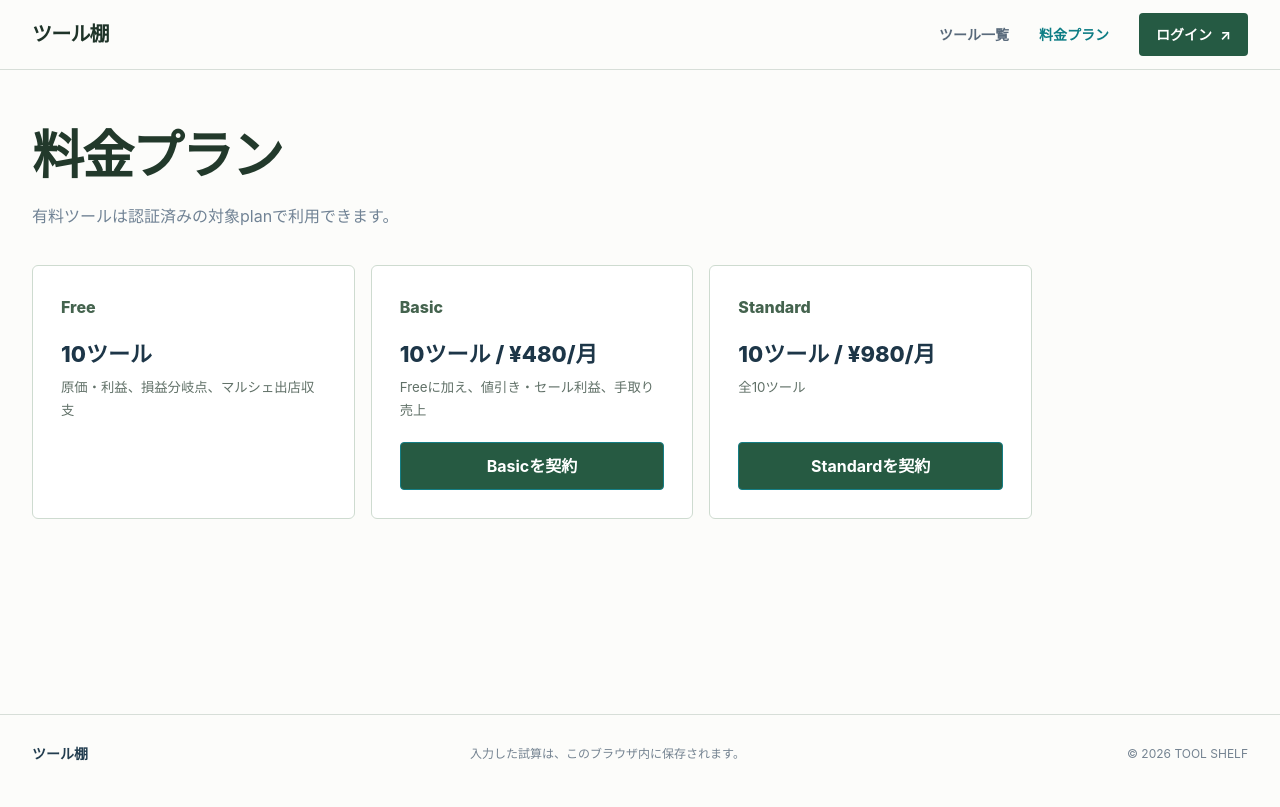
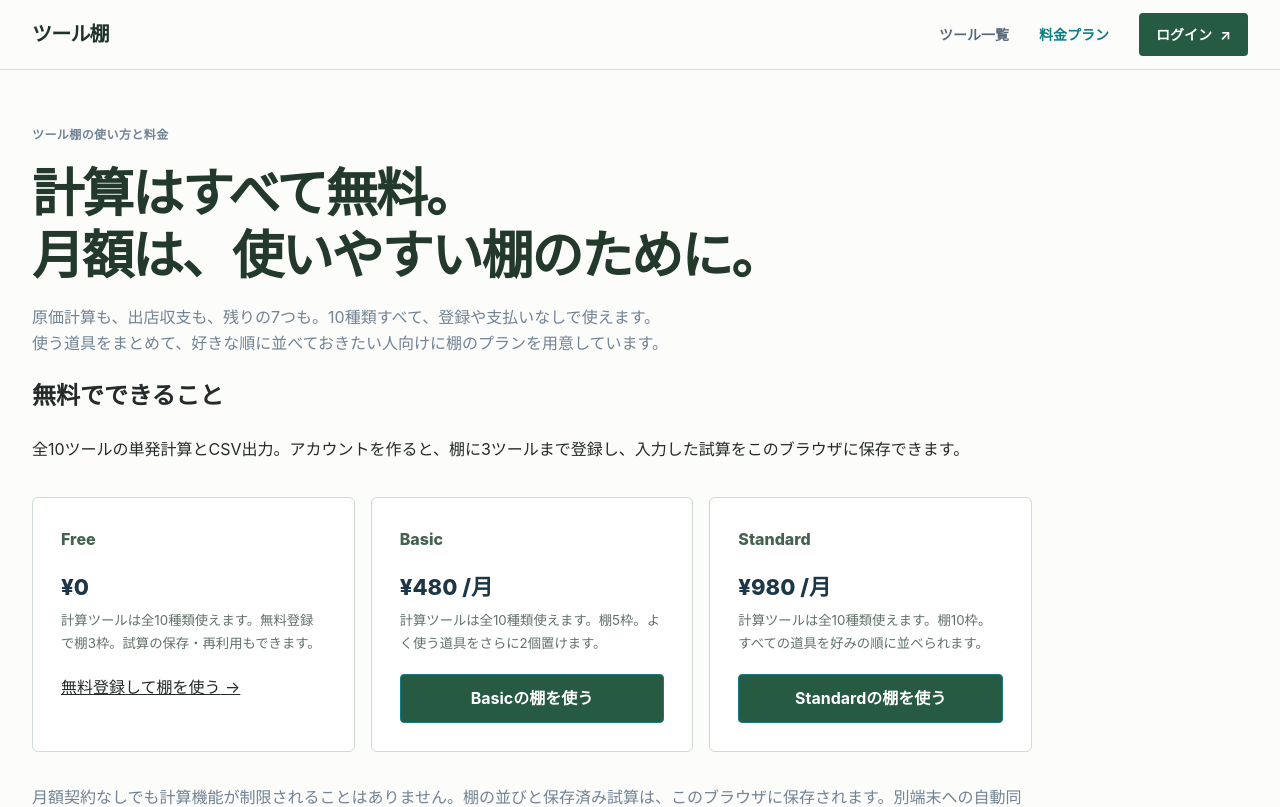
Before and after one commit to takkun-studio/tool-shelf, a React (Vite) app: page /pricing in a window 1280 px wide. Shown: the top 807 px of the page. Built offline with nearby package versions, Linux system fonts and the light colour scheme; no server answers.

Commit message:
Describe subscription as customizable shelf storage, not calculator unlock

```diff
--- a/src/pages/Pricing.tsx
+++ b/src/pages/Pricing.tsx
@@ -1,17 +1,35 @@
 import { useAuth } from '@clerk/react';
-import { useNavigate } from 'react-router-dom';
-import { accessibleToolCount } from '../lib/access';
+import { Link, useNavigate } from 'react-router-dom';
 const workerUrl = import.meta.env.VITE_WORKER_API_URL;
-const count = (plan: 'free' | 'basic' | 'standard') => `${accessibleToolCount(plan)}ツール`;
+
 export function Pricing() {
-  const { getToken, isLoaded, isSignedIn } = useAuth(), navigate = useNavigate();
+  const { getToken, isLoaded, isSignedIn } = useAuth();
+  const navigate = useNavigate();
   const checkout = async (plan: 'basic' | 'standard') => {
     if (!isLoaded || !isSignedIn) { navigate('/login'); return; }
     if (!workerUrl) return;
     const token = await getToken();
-    const response = await fetch(`${workerUrl}/v1/billing/checkout`, { method: 'POST', headers: { Authorization: `Bearer ${token}`, 'content-type': 'application/json' }, body: JSON.stringify({ plan }) });
+    const response = await fetch(`${workerUrl}/v1/billing/checkout`, {
+      method: 'POST',
+      headers: { Authorization: `Bearer ${token}`, 'content-type': 'application/json' },
+      body: JSON.stringify({ plan }),
+    });
     const body = await response.json().catch(() => null) as { url?: unknown } | null;
     if (response.ok && typeof body?.url === 'string') window.location.assign(body.url);
   };
-  return <section className="pricing"><h1>料金プラン</h1><p>有料ツールは認証済みの対象planで利用できます。</p><dl><div><dt>Free</dt><dd>{count('free')}</dd><small>原価・利益、損益分岐点、マルシェ出店収支</small></div><div><dt>Basic</dt><dd>{count('basic')} / ¥480/月</dd><small>Freeに加え、値引き・セール利益、手取り売上</small><button onClick={() => { void checkout('basic'); }}>Basicを契約</button></div><div><dt>Standard</dt><dd>{count('standard')} / ¥980/月</dd><small>全10ツール</small><button onClick={() => { void checkout('standard'); }}>Standardを契約</button></div></dl></section>;
+  return <section className="pricing shelf-pricing">
+    <p className="shelf-quiet-label">ツール棚の使い方と料金</p>
+    <h1>計算はすべて無料。<br/>月額は、使いやすい棚のために。</h1>
+    <p>原価計算も、出店収支も、残りの7つも。10種類すべて、登録や支払いなしで使えます。<br/>使う道具をまとめて、好きな順に並べておきたい人向けに棚のプランを用意しています。</p>
+    <div className="shelf-pricing-basics">
+      <h2>無料でできること</h2>
+      <p>全10ツールの単発計算とCSV出力。アカウントを作ると、棚に3ツールまで登録し、入力した試算をこのブラウザに保存できます。</p>
+    </div>
+    <dl>
+      <div><dt>Free</dt><dd>¥0</dd><small>計算ツールは全10種類使えます。無料登録で棚3枠。試算の保存・再利用もできます。</small><Link className="shelf-pricing-link" to={isSignedIn ? '/' : '/login'}>{isSignedIn ? '自分の棚に戻る' : '無料登録して棚を使う'} →</Link></div>
+      <div><dt>Basic</dt><dd>¥480 <span>/月</span></dd><small>計算ツールは全10種類使えます。棚5枠。よく使う道具をさらに2個置けます。</small><button onClick={() => { void checkout('basic'); }}>Basicの棚を使う</button></div>
+      <div><dt>Standard</dt><dd>¥980 <span>/月</span></dd><small>計算ツールは全10種類使えます。棚10枠。すべての道具を好みの順に並べられます。</small><button onClick={() => { void checkout('standard'); }}>Standardの棚を使う</button></div>
+    </dl>
+    <p className="shelf-pricing-note">月額契約なしでも計算機能が制限されることはありません。棚の並びと保存済み試算は、このブラウザに保存されます。別端末への自動同期はありません。</p>
+  </section>;
 }
```
